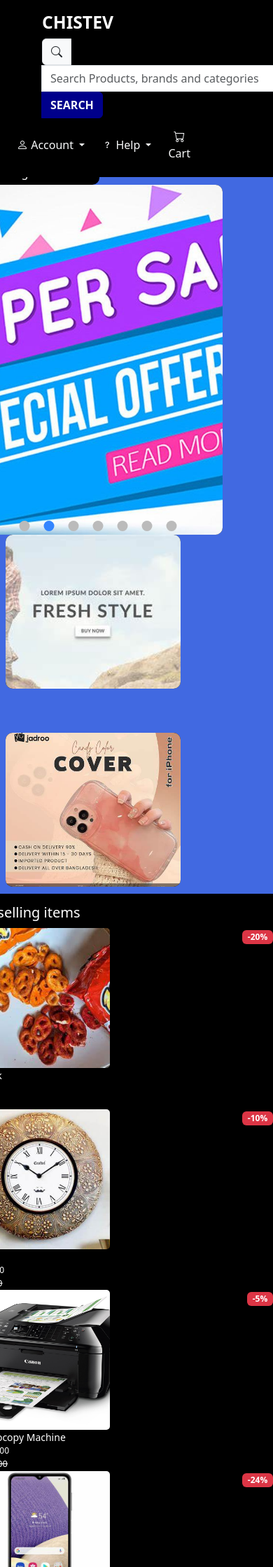
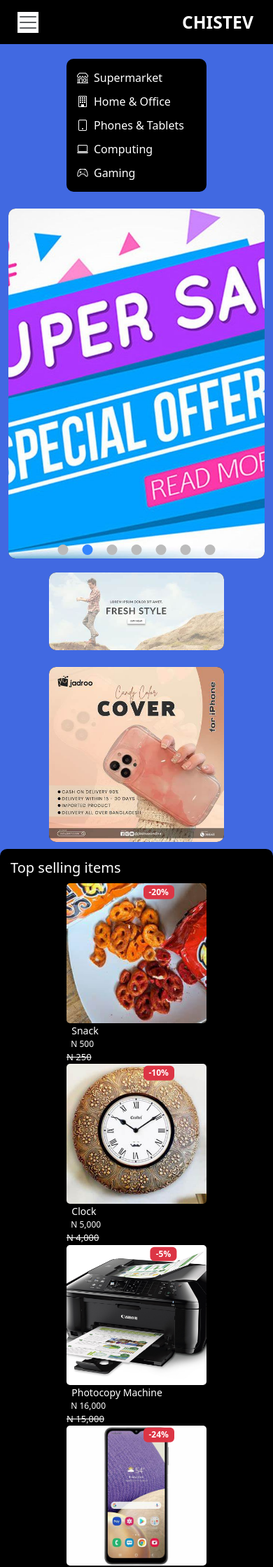
Before and after one commit to chistev/Django-Ecommerce, a Django app: page / in a window 390 px wide; the page is wider, and only the part inside the window is pictured. Shown: the top 2239 px of that part at 70% size. Run offline with Django 4.2, Linux system fonts and the light colour scheme.

Commit message:
made the page responsive

```diff
--- a/assets/styles.css
+++ b/assets/styles.css
@@ -94,7 +94,7 @@
     padding: 15px; /* Adjust the padding as needed */
     border-radius: 10px; /* Optional: Add rounded corners */
     max-width: 200px; /* Adjust the maximum width as needed */
-    margin-left: -70px;
+
 }
 
 .second-card{
@@ -215,14 +215,16 @@
 .black-card-beneath {
     background-color: black;
     border-radius: 10px;
-    margin-left: -70px; /* Adjust the margin to align with the first card */
-    margin-right: -30px; /* Adjust the margin to align with the last card */
     margin-top: 10px;
     padding: 15px;
+    width: 100%;
+
 }
 
 .position-relative{
     transition: transform 0.3s, box-shadow 0.3s;
+    position: relative;
+
 }
 .position-relative:hover{
     transform: translateY(-5px); /* Adjust the translateY value based on your preference */
@@ -231,6 +233,13 @@
 
 .position-relative a{
     text-decoration: none;
+}
+
+.price-reduction-badge{
+    position: absolute;
+    right: 29%;
+    top: 5%;
+    transform: translate(-50%, -50%)
 }
 
 /* Add styles for the top-selling-title class */
@@ -283,3 +292,23 @@
 .scroll-to-top-btn:hover {
     background-color: #0056b3;
 }
+
+/* Media query for smaller screens (adjust the breakpoint as needed) */
+@media (min-width: 992px) {
+    .form-control {
+      width: 600px !important; /* Adjust the width as needed */
+    }
+  }
+
+  /* Media query for small screens */
+@media (max-width: 767px) {
+    .third-card {
+        margin-top: 20px; /* Adjust the top margin as needed */
+    }
+
+     .position-relative{
+        display: flex;
+        flex-direction: column;
+        align-items: center;
+    }
+}
--- a/ecommerce/templates/ecommerce/index.html
+++ b/ecommerce/templates/ecommerce/index.html
@@ -13,34 +13,41 @@
     <link rel="stylesheet" type="text/css" href="{% static 'styles.css' %}">
 </head>
 <body>
-
     <!-- Navbar -->
     <nav class="navbar navbar-expand-lg navbar-light navbar-custom fixed-top">
         <div class="container-fluid">
+
+            <!-- Navbar Brand and Toggle Button -->
+            <button class="navbar-toggler" type="button" data-bs-toggle="collapse" data-bs-target="#navbarNav" aria-controls="navbarNav" aria-expanded="false" aria-label="Toggle navigation" onclick="toggleNavbar()">
+                <span class="navbar-toggler-icon" style="background-color: white;"></span>
+            </button>
+
             <!-- Navbar Brand -->
-            <a class="navbar-brand ms-5 fs-2 text-white fw-bold" href="#">CHISTEV</a>
+            <a class="navbar-brand ms-3 fs-2 text-white fw-bold" href="#">CHISTEV</a>
+
+            <!-- Navbar Collapse Container -->
+            <div class="collapse navbar-collapse" id="navbarNav">
 
                 <!-- Search Box -->
-            <form class="d-flex mx-auto ms-5">
+                <form class="d-flex mx-auto my-2 my-lg-0">
                     <div class="input-group">
                         <span class="input-group-text"><i class="bi bi-search"></i></span>
-                    <input class="form-control me-2" type="search" style="width: 500px;" placeholder="Search Products, brands and categories" aria-label="Search">
+                        <input class="form-control" type="search" style="width: 70%;" placeholder="Search Products, brands and categories" aria-label="Search">
                         <button class="btn btn-outline-light btn-search" type="submit">SEARCH</button>
                     </div>
                 </form>
 
-            <div class="btn-container d-flex" style="margin-right: 150px; align-items: center;">
+                <!-- Navbar Buttons -->
+                <div class="navbar-nav ms-auto align-items-center">
+
                     <!-- Account Button with Dropdown Caret -->
-                <div class="dropdown">
+                    <div class="nav-item dropdown">
                         <button class="btn btn-outline-light btn-account dropdown-toggle" type="button" id="accountDropdown" data-bs-toggle="dropdown" aria-expanded="false">
                             <i class="bi bi-person"></i> Account
                         </button>
                         <ul class="dropdown-menu" aria-labelledby="accountDropdown">
-                    <!-- Add "Sign in" button as the first option -->
-                    <li><a class="dropdown-item btn btn-signin mx-auto text-center" href="#">Sign in</a></li>
+                            <li><a class="dropdown-item btn btn-signin text-center" href="#">Sign in</a></li>
                             <li><hr class="dropdown-divider"></li>
-                    <!-- Add dropdown items here if needed -->
-                    <!-- "My Account" button -->
                             <li><a class="dropdown-item btn btn-my-account under-account" href="#"><i class="bi bi-person"></i><span class="ms-2">My Account</span></a></li>
                             <li><a class="dropdown-item under-account" href="#"><i class="bi bi-bag"></i><span class="ms-2">Orders</span></a></li>
                             <li><a class="dropdown-item under-account" href="#"><i class="bi bi-bookmark"></i><span class="ms-2">Saved Items</span></a></li>
@@ -48,12 +55,11 @@
                     </div>
 
                     <!-- Help Button with Dropdown Caret -->
-                <div class="dropdown">
+                    <div class="nav-item dropdown">
                         <button class="btn btn-outline-light btn-help dropdown-toggle" type="button" id="helpDropdown" data-bs-toggle="dropdown" aria-expanded="false">
                             <i class="bi bi-question"></i> Help
                         </button>
                         <ul class="dropdown-menu" aria-labelledby="helpDropdown">
-                        <!-- Add dropdown items for "Help" here if needed -->
                             <li><a class="dropdown-item under-account" href="#"><span class="ms-2">Help Center</span></a></li>
                             <li><a class="dropdown-item under-account" href="#"><span class="ms-2">Place an order</span></a></li>
                             <li><a class="dropdown-item under-account" href="#"><span class="ms-2">Payment options</span></a></li>
@@ -73,17 +79,17 @@
                     </div>
 
                 </div>
-
             </div>
-
+        </div>
     </nav>
 
+
     <!-- Black Colored Card with List Items as Links -->
-<div class="container mt-4">
+<div class="container mt-4 mx-auto">
     <div class="row">
          <!-- First Card -->
-         <div class="col-md-2">
-            <div class="custom-card black-card" style="height:180px;">
+         <div class="col-md-2 mb-4">
+            <div class="custom-card black-card mx-auto">
                 <ul class="custom-list">
                     <li><a href="#" class="nav-link"><i class="bi bi-shop"></i>Supermarket</a></li>
                     <li><a href="#" class="nav-link"><i class="bi bi-building"></i>Home & Office</a></li>
@@ -95,8 +101,8 @@
         </div>
 
         <!-- Second Card -->
-        <div class="col-md-8" style="margin-left: -50px; ">
-            <div class="custom-card second-card" style="height: 500px;">
+        <div class="col-md-8">
+            <div class="custom-card second-card mx-auto">
                 <!-- Add your content for the second card here -->
                 <div class="slideshow-container">
                     <!-- Slide 1 -->
@@ -205,9 +211,9 @@
         </div>
 
     <!-- Flex Container for Third and Fourth Cards -->
-    <div class="col-md-2 d-flex flex-column">
+    <div class="col-md-2 d-md-flex flex-md-column mx-auto">
         <!-- Third Card -->
-        <div class="custom-card third-card mb-4" style="height: 220px;">
+        <div class="custom-card third-card mb-4 col-sm-6 mx-auto">
             <!-- Add your content for the third card here -->
             <a href="#">
                 <img src="{% static 'images/third_card_image.jpg' %}" alt="Third Card" class="img-fluid slide-image">
@@ -215,7 +221,7 @@
         </div>
 
         <!-- Fourth Card -->
-        <div class="custom-card fourth-card" style="height: 220px; margin-top: 39px;">
+        <div class="custom-card fourth-card col-sm-6 mx-auto">
             <!-- Add your content for the fourth card here -->
             <a href="#">
                 <img src="{% static 'images/fourth_card_image.jpg' %}" alt="Fourth Card" class="img-fluid slide-image">
@@ -224,18 +230,26 @@
     </div>
 </div>
 
-<!-- Black Card Beneath the Three Cards -->
+</div>
+
+<!-- Scroll-to-Top Button -->
+<button id="scrollToTopBtn" class="btn btn-primary scroll-to-top-btn" title="Go to top">
+    <i class="bi bi-arrow-up"></i>
+</button>
+
+
+<!-- Top selling items card -->
 <div class="black-card-beneath">
     <!-- Add your content for the black card here -->
     <h5 class="top-selling-title">Top selling items</h5>
 
     <!-- Images row with Bootstrap grid -->
     <div class="row">
-        <div class="col-md-2">
+        <div class="col-lg-2 col-md-4">
             <div class="position-relative">
                 <a href="#">
                     <img src="{% static 'images/item1.jpg' %}" alt="Item 1" class="top-selling-image img-fluid">
-                    <span class="badge bg-danger price-reduction-badge" style="position: absolute; right: 3px; top: 3px;">-20%</span>
+                    <span class="badge bg-danger price-reduction-badge">-20%</span>
                     <div class="item-name">&nbsp;&nbsp;Snack</div>
                     <div class="item-price text-white">&nbsp;&nbsp;N&nbsp;500</div> <!-- Add the price here -->
                     <div class="slashed-price text-white" style="text-decoration: line-through; font-size: 13px;">N&nbsp;250</div>
@@ -243,11 +257,11 @@
             </div>
 
         </div>
-        <div class="col-md-2">
+        <div class="col-lg-2 col-md-4">
             <div class="position-relative">
                 <a href="#">
                     <img src="{% static 'images/item2.jpg' %}" alt="Item 2" class="top-selling-image img-fluid">
-                    <span class="badge bg-danger price-reduction-badge" style="position: absolute; right: 3px; top: 3px;">-10%</span>
+                    <span class="badge bg-danger price-reduction-badge">-10%</span>
                     <div class="item-name">&nbsp;&nbsp;Clock</div>
                     <div class="item-price text-white">&nbsp;&nbsp;N&nbsp;5,000</div> <!-- Add the price here -->
                     <div class="slashed-price text-white" style="text-decoration: line-through; font-size: 13px;">N&nbsp;4,000</div>
@@ -255,22 +269,22 @@
             </div>
 
         </div>
-        <div class="col-md-2">
+        <div class="col-lg-2 col-md-4">
             <div class="position-relative">
                 <a href="#">
                     <img src="{% static 'images/item3.jpg' %}" alt="Item 3" class="top-selling-image img-fluid">
-                    <span class="badge bg-danger price-reduction-badge" style="position: absolute; right: 3px; top: 3px;">-5%</span>
+                    <span class="badge bg-danger price-reduction-badge">-5%</span>
                     <div class="item-name">&nbsp;&nbsp;Photocopy Machine</div>
                     <div class="item-price text-white">&nbsp;&nbsp;N&nbsp;16,000</div> <!-- Add the price here -->
                     <div class="slashed-price text-white" style="text-decoration: line-through; font-size: 13px;">N&nbsp;15,000</div>
                 </a>
             </div>
         </div>
-        <div class="col-md-2">
+        <div class="col-lg-2 col-md-4">
             <div class="position-relative">
                 <a href="#">
                     <img src="{% static 'images/item4.jpg' %}" alt="Item 4" class="top-selling-image img-fluid">
-                    <span class="badge bg-danger price-reduction-badge" style="position: absolute; right: 3px; top: 3px;">-24%</span>
+                    <span class="badge bg-danger price-reduction-badge">-24%</span>
                     <div class="item-name">&nbsp;&nbsp;Samsung</div>
                     <div class="item-price text-white">&nbsp;&nbsp;N&nbsp;700,000</div> <!-- Add the price here -->
                     <div class="slashed-price text-white" style="text-decoration: line-through; font-size: 13px;">N&nbsp;600,000</div>
@@ -278,22 +292,22 @@
             </div>
 
         </div>
-        <div class="col-md-2">
+        <div class="col-lg-2 col-md-4">
             <div class="position-relative">
                 <a href="#">
                     <img src="{% static 'images/item5.jpg' %}" alt="Item 5" class="top-selling-image img-fluid">
-                <span class="badge bg-danger price-reduction-badge" style="position: absolute; right: 3px; top: 3px;">-4%</span>
+                <span class="badge bg-danger price-reduction-badge">-4%</span>
                 <div class="item-name">&nbsp;&nbsp;Tablet</div>
                 <div class="item-price text-white">&nbsp;&nbsp;N&nbsp;600,000</div> <!-- Add the price here -->
                 <div class="slashed-price text-white" style="text-decoration: line-through; font-size: 13px;">N&nbsp;500,000</div>
                 </a>
             </div>
         </div>
-        <div class="col-md-2">
-            <div class="position-relative">
+        <div class="col-lg-2 col-md-4">
+            <div class="position-relative mx-auto">
                 <a href="#">
                     <img src="{% static 'images/item6.jpg' %}" alt="Item 6" class="top-selling-image img-fluid">
-                <span class="badge bg-danger price-reduction-badge" style="position: absolute; right: 3px; top: 3px;">-12%</span>
+                <span class="badge bg-danger price-reduction-badge">-12%</span>
                 <div class="item-name">&nbsp;&nbsp;Computer</div>
                 <div class="item-price text-white">&nbsp;&nbsp;N&nbsp;800,000</div> <!-- Add the price here -->
                 <div class="slashed-price text-white" style="text-decoration: line-through; font-size: 13px;">N&nbsp;700,000</div>
@@ -344,22 +358,8 @@
 </div>
 
 
-<!-- Scroll-to-Top Button -->
-<button id="scrollToTopBtn" class="btn btn-primary scroll-to-top-btn" title="Go to top">
-    <i class="bi bi-arrow-up"></i>
-</button>
 
-    <script src="https://cdn.jsdelivr.net/npm/bootstrap@5.3.2/dist/js/bootstrap.min.js"
-    integrity="sha384-BBtl+eGJRgqQAUMxJ7pMwbEyER4l1g+O15P+16Ep7Q9Q+zqX6gSbd85u4mG4QzX+" crossorigin="anonymous"></script>
-
-    <script src="https://cdn.jsdelivr.net/npm/bootstrap@5.3.2/dist/js/bootstrap.bundle.min.js"
-    integrity="sha384-C6RzsynM9kWDrMNeT87bh95OGNyZPhcTNXj1NW7RuBCsyN/o0jlpcV8Qyq46cDfL"
-    crossorigin="anonymous"></script>
-
-    <script src="{% static 'javascript/slideshow.js' %}" defer></script>
-    <script src="{% static 'javascript/scrollToTop.js' %}" defer></script>
-
-    <footer class="bg-light p-4 mt-5" style="margin-left: -150px; margin-right: -116px;">
+<footer class="bg-light p-4 mt-5">
         <div class="container">
             <div class="row">
                 <!-- First Column -->
@@ -384,9 +384,16 @@
                 </div>
                 </div>
             </div>
-        </div>
 </footer>
+<script src="https://cdn.jsdelivr.net/npm/bootstrap@5.3.2/dist/js/bootstrap.min.js"
+    integrity="sha384-BBtl+eGJRgqQAUMxJ7pMwbEyER4l1g+O15P+16Ep7Q9Q+zqX6gSbd85u4mG4QzX+" crossorigin="anonymous"></script>
 
+    <script src="https://cdn.jsdelivr.net/npm/bootstrap@5.3.2/dist/js/bootstrap.bundle.min.js"
+    integrity="sha384-C6RzsynM9kWDrMNeT87bh95OGNyZPhcTNXj1NW7RuBCsyN/o0jlpcV8Qyq46cDfL"
+    crossorigin="anonymous"></script>
+
+    <script src="{% static 'javascript/slideshow.js' %}" defer></script>
+    <script src="{% static 'javascript/scrollToTop.js' %}" defer></script>
 </body>
 
 
```
Also changed, not shown: assets/javascript/scrollToTop.js (line endings or trailing spaces). Lines whose indentation alone changed are shown as unchanged.
